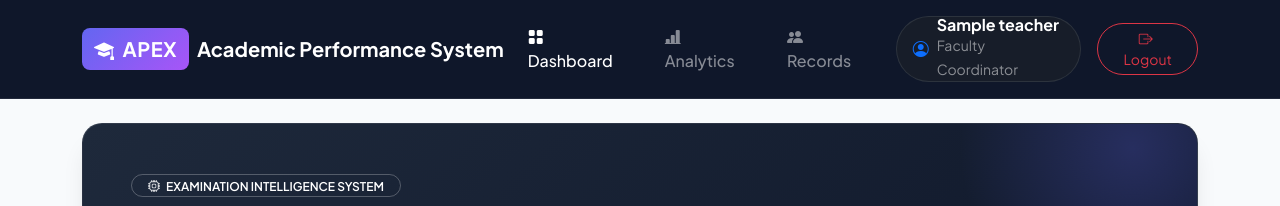
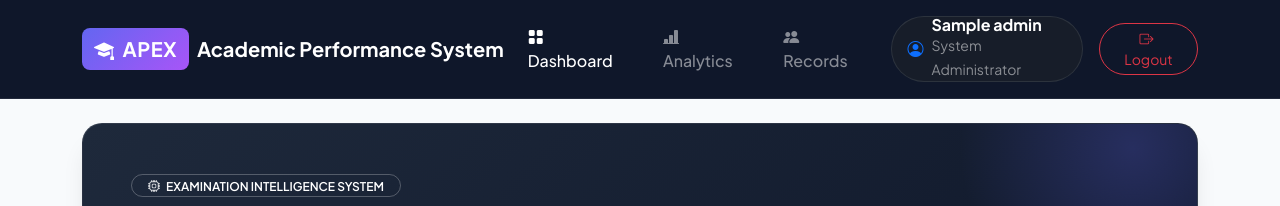
Before and after one commit to szeeshanZ123/academic-performance-examination-intelligence-system, a Flask app: template templates/index.html in a window 1280 px wide. Shown: the top 206 px of the page. Run offline with Flask 3, Linux system fonts and the light colour scheme; the template is opened without the code that fills it: most values are stand-ins (such as "Sample title", 1, 10 or a date in 2020).

Commit message:
Modified Teacher Dashboard to Admin Dashboard Also Updated Dataset and Made clear structure

```diff
--- a/app.py
+++ b/app.py
@@ -12,7 +12,7 @@ from flask import (
 
 from utils.data_loader import (
     load_data,
-    get_teacher_info,
+    get_admin_info,
     get_semester_subjects,
     get_student_detail
 )
@@ -36,9 +36,9 @@ app.secret_key = "academic-performance-project-secret-key"
 @app.route("/")
 def home():
     """
-    Existing Teacher Dashboard.
+    Existing Admin Dashboard.
     """
-    if not session.get("teacher_logged_in"):
+    if not session.get("admin_logged_in"):
         return redirect(url_for("login"))
 
     semester = request.args.get("semester", "").strip()
@@ -46,7 +46,7 @@ def home():
     sort_by = request.args.get("sort_by", "").strip()
     sort_order = request.args.get("sort_order", "asc").strip()
 
-    teacher, students, marks_df, attendance_df, subject_combined = load_data()
+    admin_df, students, marks_df, attendance_df, subject_combined = load_data()
 
     filtered_students = students.copy()
 
@@ -114,7 +114,7 @@ def home():
         semester
     )
 
-    teacher_info = get_teacher_info()
+    admin_info = get_admin_info()
 
     semester_subjects = (
         get_semester_subjects(semester)
@@ -183,7 +183,7 @@ def home():
 
         students=student_records,
 
-        teacher=teacher_info,
+        admin=admin_info,
 
         selected_semester=semester,
         selected_risk=risk_filter,
@@ -206,7 +206,7 @@ def student_login():
 
 @app.route("/login", methods=["GET", "POST"])
 def login():
-    if session.get("teacher_logged_in"):
+    if session.get("admin_logged_in"):
         return redirect(url_for("home"))
     if session.get("student_logged_in"):
         return redirect(url_for("student_dashboard"))
@@ -216,23 +216,23 @@ def login():
         username = request.form.get("username", "").strip()
         password = request.form.get("password", "").strip()
 
-        teacher_df, students_df, _, _, _ = load_data()
+        admin_df, students_df, _, _, _ = load_data()
 
-        if role == "teacher":
-            match = teacher_df[
-                (teacher_df["Username"].astype(str) == username) &
-                (teacher_df["Password"].astype(str) == password)
+        if role in ["admin", "teacher"]:
+            match = admin_df[
+                (admin_df["Username"].astype(str) == username) &
+                (admin_df["Password"].astype(str) == password)
             ]
             if match.empty:
-                flash("Invalid teacher credentials.", "danger")
+                flash("Invalid admin credentials.", "danger")
                 return redirect(url_for("login"))
 
-            teacher_info = match.iloc[0]
-            session["teacher_logged_in"] = True
-            session["teacher_id"] = str(teacher_info["Teacher_ID"])
-            session["teacher_name"] = str(teacher_info["Teacher_Name"])
+            admin_info = match.iloc[0]
+            session["admin_logged_in"] = True
+            session["admin_id"] = str(admin_info["Teacher_ID"])
+            session["admin_name"] = str(admin_info["Teacher_Name"])
 
-            flash(f"Welcome, {teacher_info['Teacher_Name']}!", "success")
+            flash(f"Welcome, {admin_info['Teacher_Name']}!", "success")
             return redirect(url_for("home"))
 
         else:  # role == "student"
@@ -307,8 +307,8 @@ def student_logout():
 
 @app.route("/student/<roll>")
 def student_profile(roll):
-    if not session.get("teacher_logged_in"):
-        flash("Please log in as a teacher first.", "warning")
+    if not session.get("admin_logged_in"):
+        flash("Please log in as an admin first.", "warning")
         return redirect(url_for("login"))
 
     detail = get_student_detail(roll)
@@ -320,7 +320,7 @@ def student_profile(roll):
             query=str(roll)
         )
 
-    teacher_info = get_teacher_info()
+    admin_info = get_admin_info()
 
     return render_template(
         "student.html",
@@ -343,7 +343,7 @@ def student_profile(roll):
 
         recommendations=detail["recommendations"],
 
-        teacher=teacher_info
+        admin=admin_info
     )
 
 
@@ -371,8 +371,8 @@ def student_api(roll):
 
 @app.route("/search")
 def search():
-    if not session.get("teacher_logged_in"):
-        flash("Please log in as a teacher first.", "warning")
+    if not session.get("admin_logged_in"):
+        flash("Please log in as an admin first.", "warning")
         return redirect(url_for("login"))
 
     query = request.args.get(
@@ -452,8 +452,8 @@ def search():
 
 @app.route("/export")
 def export_csv():
-    if not session.get("teacher_logged_in"):
-        flash("Please log in as a teacher first.", "warning")
+    if not session.get("admin_logged_in"):
+        flash("Please log in as an admin first.", "warning")
         return redirect(url_for("login"))
 
     semester = request.args.get(
--- /dev/null
+++ b/data/admin.csv
@@ -0,0 +1,2 @@
+Teacher_ID,Username,Password,Teacher_Name,Email,Phone
+T001,admin,admin123,Mr. Zeeshan Shaikh,admin@college.edu,9876543210
--- a/data/teacher.csv
+++ /dev/null
@@ -1,2 +0,0 @@
-Teacher_ID,Username,Password,Teacher_Name,Email,Phone
-T001,admin,admin123,Mrs. Archana Patil,admin@college.edu,9876543210
--- a/templates/index.html
+++ b/templates/index.html
@@ -286,8 +286,8 @@
               <div class="d-flex align-items-center gap-2 bg-dark bg-opacity-50 px-3 py-1.5 rounded-pill border border-secondary border-opacity-25">
                 <i class="bi bi-person-circle text-primary fs-6"></i>
                 <div class="text-start">
-                  <div class="text-white fw-bold fs-7 lh-1">{{ teacher.Teacher_Name if teacher else "Dr. Amit Patil" }}</div>
-                  <small class="text-white-50 fs-8">Faculty Coordinator</small>
+                  <div class="text-white fw-bold fs-7 lh-1">{{ admin.Teacher_Name if admin else "Mrs. Archana Patil" }}</div>
+                  <small class="text-white-50 fs-8">System Administrator</small>
                 </div>
               </div>
             </li>
--- a/templates/login.html
+++ b/templates/login.html
@@ -188,9 +188,9 @@
                 </label>
               </div>
               <div class="role-option">
-                <input type="radio" name="role" id="role-teacher" value="teacher" />
-                <label for="role-teacher" class="role-label">
-                  <i class="bi bi-person-badge me-1"></i> Teacher
+                <input type="radio" name="role" id="role-admin" value="admin" />
+                <label for="role-admin" class="role-label">
+                  <i class="bi bi-person-badge me-1"></i> Admin
                 </label>
               </div>
             </div>
--- a/templates/student_login.html
+++ b/templates/student_login.html
@@ -188,9 +188,9 @@
                 </label>
               </div>
               <div class="role-option">
-                <input type="radio" name="role" id="role-teacher" value="teacher" />
-                <label for="role-teacher" class="role-label">
-                  <i class="bi bi-person-badge me-1"></i> Teacher
+                <input type="radio" name="role" id="role-admin" value="admin" />
+                <label for="role-admin" class="role-label">
+                  <i class="bi bi-person-badge me-1"></i> Admin
                 </label>
               </div>
             </div>
--- a/utils/data_loader.py
+++ b/utils/data_loader.py
@@ -19,8 +19,8 @@ SEMESTER_SUBJECTS = {
 }
 
 def load_data():
-    """Load teacher, student, marks, and attendance datasets."""
-    teacher_df = pd.read_csv(DATA_DIR / "teacher.csv")
+    """Load admin, student, marks, and attendance datasets."""
+    admin_df = pd.read_csv(DATA_DIR / "admin.csv")
     student_df = pd.read_csv(DATA_DIR / "students.csv")
     marks_df = pd.read_csv(DATA_DIR / "marks.csv")
     attendance_df = pd.read_csv(DATA_DIR / "attendance.csv")
@@ -62,16 +62,16 @@ def load_data():
     students["Attendance"] = students["Attendance"].round(2)
     students["_average_mark"] = students["_average_mark"].round(2)
 
-    return teacher_df, students, marks_df, attendance_df, subject_combined
+    return admin_df, students, marks_df, attendance_df, subject_combined
 
-def get_teacher_info():
-    """Return primary teacher info dictionary."""
-    teacher_df = pd.read_csv(DATA_DIR / "teacher.csv")
-    if not teacher_df.empty:
-        return teacher_df.iloc[0].to_dict()
+def get_admin_info():
+    """Return primary admin info dictionary."""
+    admin_df = pd.read_csv(DATA_DIR / "admin.csv")
+    if not admin_df.empty:
+        return admin_df.iloc[0].to_dict()
     return {
         "Teacher_ID": "T001",
-        "Teacher_Name": "Dr. Amit Patil",
+        "Teacher_Name": "Mrs. Archana Patil",
         "Email": "admin@college.edu",
         "Phone": "9876543210"
     }
```
